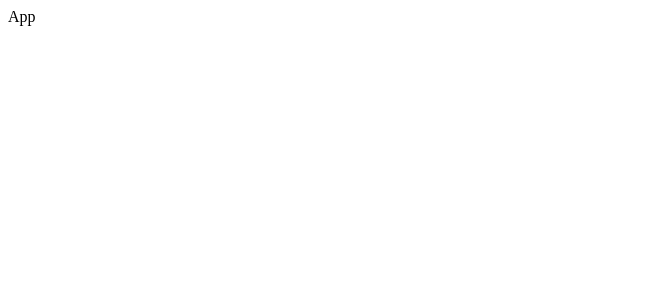
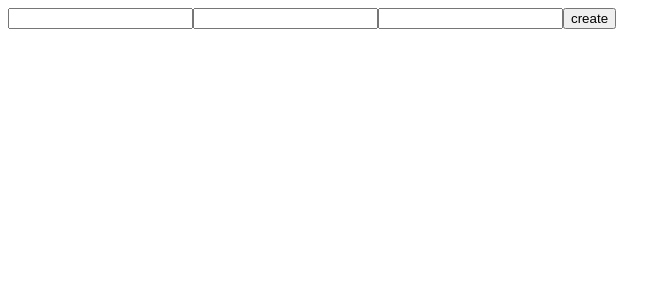
Before and after one commit to SergiiPanchuk/React-Home-Work, a React (Create React App) app: page / in a window 1280 px wide. Shown: the top 300 px of the page, without its empty margins (0-671 px from the left). Built offline with nearby package versions, Linux system fonts and the light colour scheme.

Commit message:
add homework 3-1(add new user)

```diff
--- a/package.json
+++ b/package.json
@@ -9,7 +9,9 @@
     "react": "^18.2.0",
     "react-dom": "^18.2.0",
     "react-scripts": "5.0.1",
-    "web-vitals": "^2.1.4"
+    "web-vitals": "^2.1.4",
+    "axios": "^1.5.1",
+    "react-hook-form": "^7.47.0"
   },
   "scripts": {
     "start": "react-scripts start",
--- a/src/App.js
+++ b/src/App.js
@@ -1,7 +1,22 @@
+import {useForm} from "react-hook-form";
+import {savePost} from "./services/postServices";
+
 const App = () => {
+
+    const {register,handleSubmit}=useForm()
+
+    const create = (data) => {
+        savePost(data).then(({data}) => console.log(data))
+    }
+
     return (
         <div>
-           App
+            <form onSubmit={handleSubmit(create)}>
+                <input {...register("title")}/>
+                <input {...register("body")}/>
+                <input {...register("userId")}/>
+                <button>create</button>
+            </form>
         </div>
     );
 };
--- /dev/null
+++ b/src/constants/urls.js
@@ -0,0 +1,5 @@
+const baseURL = 'https://jsonplaceholder.typicode.com/posts';
+
+export {
+    baseURL
+}
--- /dev/null
+++ b/src/services/axiosServices.js
@@ -0,0 +1,9 @@
+import axios from "axios";
+
+import {baseURL} from "../constants/urls";
+
+const axiosServices = axios.create({baseURL, headers: {'Content-type': 'application/json; charset=UTF-8'}})
+
+export {
+    axiosServices
+}
--- /dev/null
+++ b/src/services/postServices.js
@@ -0,0 +1,7 @@
+import {axiosServices} from "./axiosServices";
+
+const savePost = (post) => axiosServices.post('',{data:post});
+
+export {
+    savePost
+}
```
Also changed, not shown: 1 other file (tests, documents, lock files or other folders).
